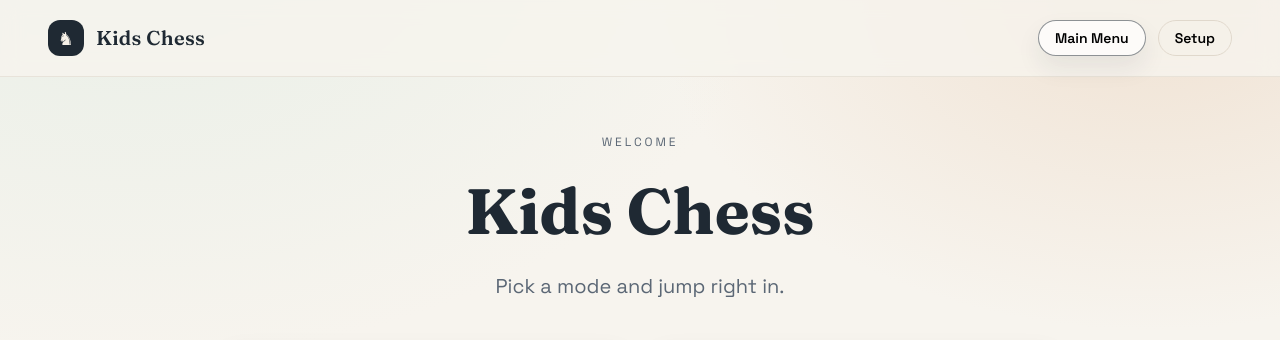
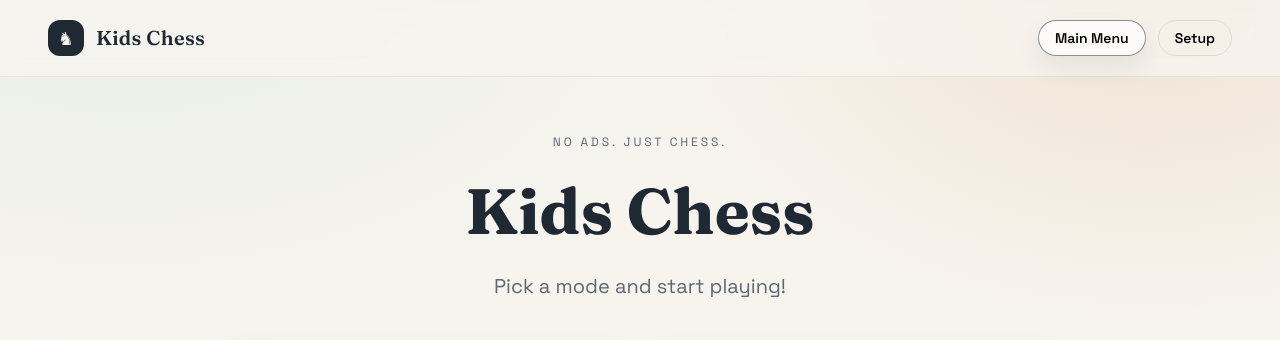
Before and after one commit to cdowell09/chess, a React (Vite) app: page / in a window 1280 px wide. Shown: the top 340 px of the page. Built offline with nearby package versions, Linux system fonts and the light colour scheme.

Commit message:
Update welcome text to emphasize ad-free experience

```diff
--- a/src/components/StartScreen.jsx
+++ b/src/components/StartScreen.jsx
@@ -4,9 +4,9 @@ export function StartScreen({ onSelectMode }) {
   return (
     <div className="start-screen">
       <div className="hero">
-        <span className="eyebrow">Welcome</span>
+        <span className="eyebrow">No Ads. Just Chess.</span>
         <h1 className="title">Kids Chess</h1>
-        <p className="subtitle">Pick a mode and jump right in.</p>
+        <p className="subtitle">Pick a mode and start playing!</p>
       </div>
 
       <div className="mode-buttons">
```
